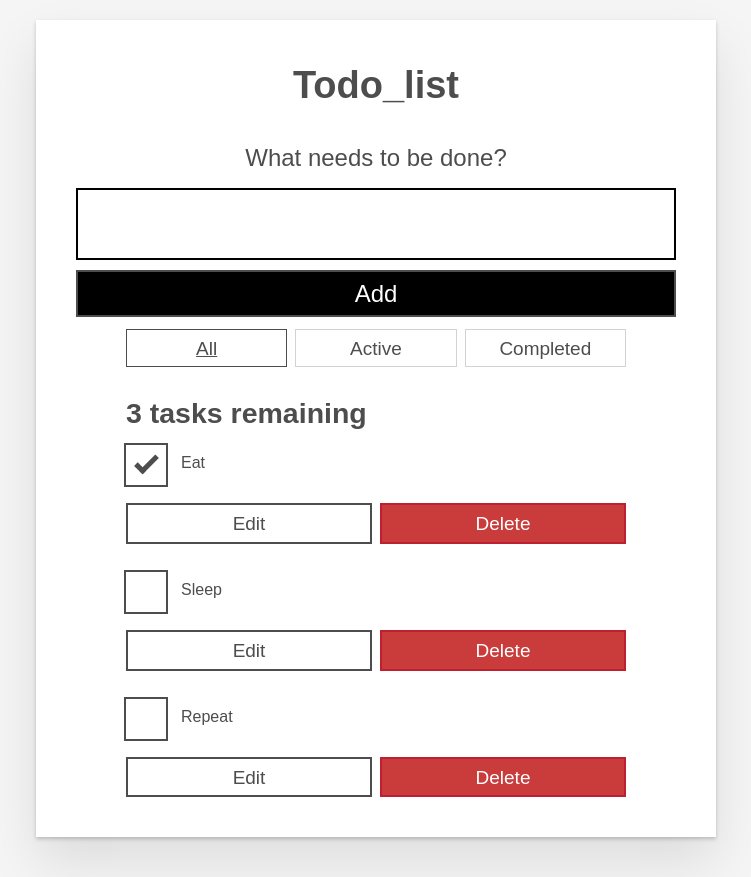
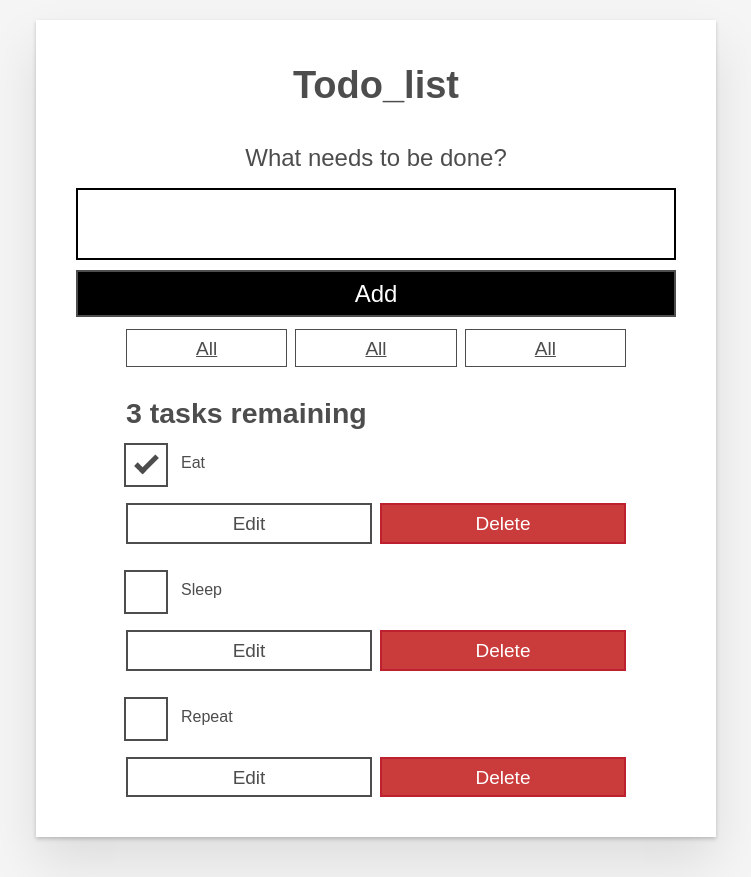
Before and after one commit to Pcosby5/react_journey, a React (Vite) app in the folder moz-todo-react/: page / in a window 1280 px wide. Shown: the whole page, without its empty margins (264-1015 px from the left). Built offline with nearby package versions, Linux system fonts and the light colour scheme.

Commit message:
componentized my app

```diff
--- a/moz-todo-react/src/App.jsx
+++ b/moz-todo-react/src/App.jsx
@@ -1,53 +1,37 @@
+import Form from "./components/Form";
+import FilterButton from "./components/FilterButton";
 import Todo from "./components/Todo";
 
 
 function App(props) {
   // console.log(props);
+  const taskList = props.tasks?.map((task) => (
+    <Todo id={task.id}
+      name={task.name}
+      completed={task.completed}
+      key={task.id}
+    />
+  ));
+
   return (
     <div className="todoapp stack-large">
       <h1>Todo_list</h1>
-      <form>
-        <h2 className="label-wrapper">
-          <label htmlFor="new-todo-input" className="label__lg">
-            What needs to be done?
-          </label>
-        </h2>
-        <input
-          type="text"
-          id="new-todo-input"
-          className="input input__lg"
-          name="text"
-          autoComplete="off"
-        />
-        <button type="submit" className="btn btn__primary btn__lg">
-          Add
-        </button>
-      </form>
+      <Form />
       <div className="filters btn-group stack-exception">
-        <button type="button" className="btn toggle-btn" aria-pressed="true">
-          <span className="visually-hidden">Show </span>
-          <span>all</span>
-          <span className="visually-hidden"> tasks</span>
-        </button>
-        <button type="button" className="btn toggle-btn" aria-pressed="false">
-          <span className="visually-hidden">Show </span>
-          <span>Active</span>
-          <span className="visually-hidden"> tasks</span>
-        </button>
-        <button type="button" className="btn toggle-btn" aria-pressed="false">
-          <span className="visually-hidden">Show </span>
-          <span>Completed</span>
-          <span className="visually-hidden"> tasks</span>
-        </button>
+        <FilterButton />
+        <FilterButton />
+        <FilterButton />
+
       </div>
       <h2 id="list-heading">3 tasks remaining</h2>
       <ul
         role="list"
         className="todo-list stack-large stack-exception"
         aria-labelledby="list-heading">
-        <Todo name="Eat" id="todo-0" completed />
+        {/* <Todo name="Eat" id="todo-0" completed />
         <Todo name="Sleep" id="todo-1" />
-        <Todo name="Repeat" id="todo-2" />
+        <Todo name="Repeat" id="todo-2" /> */}
+        {taskList}
       </ul>
 
     </div>
--- /dev/null
+++ b/moz-todo-react/src/components/FilterButton.jsx
@@ -0,0 +1,11 @@
+function FilterButton() {
+    return (
+        <button type="button" className="btn toggle-btn" aria-pressed="true">
+            <span className="visually-hidden">Show </span>
+            <span>all </span>
+            <span className="visually-hidden"> tasks</span>
+        </button>
+    );
+}
+
+export default FilterButton;
--- /dev/null
+++ b/moz-todo-react/src/components/Form.jsx
@@ -0,0 +1,25 @@
+import React from 'react'
+
+function Form() {
+    return (
+        <form>
+            <h2 className="label-wrapper">
+                <label htmlFor="new-todo-input" className="label__lg">
+                    What needs to be done?
+                </label>
+            </h2>
+            <input
+                type="text"
+                id="new-todo-input"
+                className="input input__lg"
+                name="text"
+                autoComplete="off"
+            />
+            <button type="submit" className="btn btn__primary btn__lg">
+                Add
+            </button>
+        </form>
+    )
+}
+
+export default Form
--- a/moz-todo-react/src/components/Todo.jsx
+++ b/moz-todo-react/src/components/Todo.jsx
@@ -1,5 +1,5 @@
 function Todo(props) {
-    console.log(props);
+    // console.log(props);
     return (
         <li className="todo stack-small">
             <div className="c-cb">
--- a/moz-todo-react/src/main.jsx
+++ b/moz-todo-react/src/main.jsx
@@ -3,8 +3,16 @@
 import App from './App.jsx'
 import './index.css'
 
+
+const DATA = [
+  { id: "todo-0", name: "Eat", completed: true },
+  { id: "todo-1", name: "Sleep", completed: false },
+  { id: "todo-2", name: "Repeat", completed: false },
+];
+
+
 createRoot(document.getElementById('root')).render(
   <StrictMode>
-    <App />
+    <App tasks={DATA} />
   </StrictMode>,
 )
```
